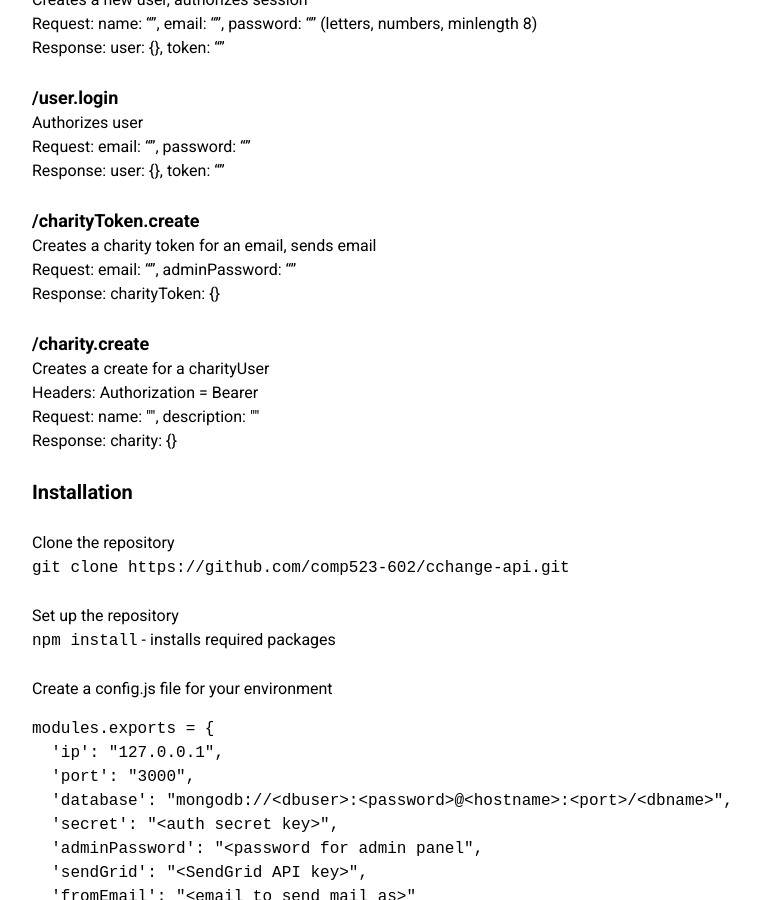
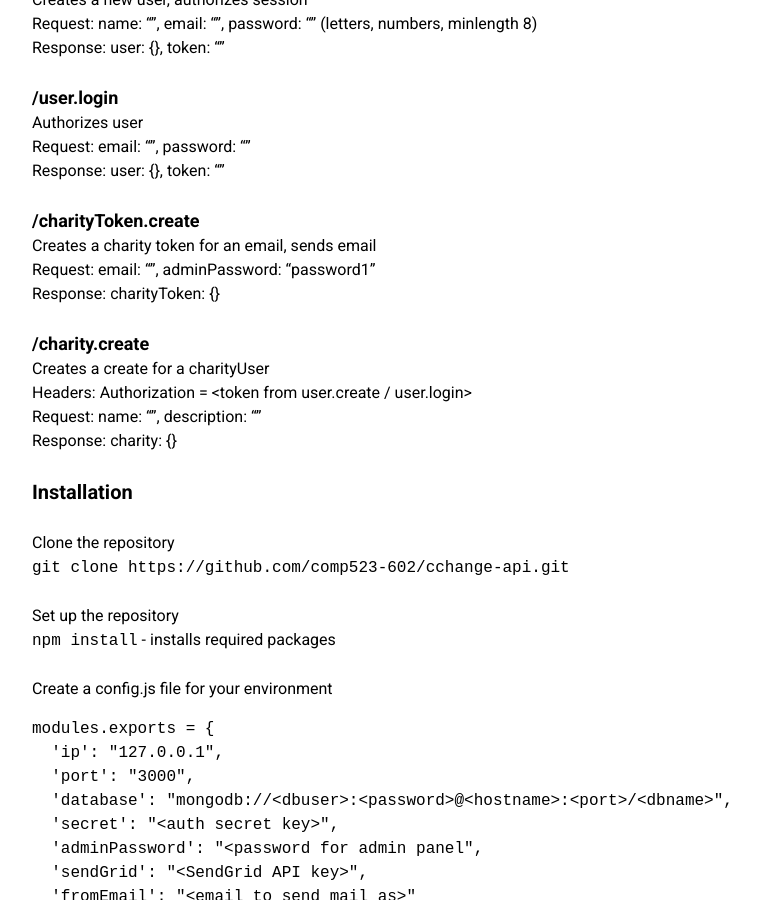
Before and after one commit to comp523-602/cchange-project, a Jekyll site: the page built from back-end-docs.markdown, in a window 1280 px wide and 900 px high, scrolled down 452 px. Shown: the whole window, without its empty margins (208-967 px from the left). Built offline with Jekyll 4.4.1, drawn with Linux system fonts in a browser that asks for light colours.

Commit message:
Updated Back End Docs

```diff
--- a/back-end-docs.markdown
+++ b/back-end-docs.markdown
@@ -27,12 +27,12 @@ Response: user: {}, token: ""
 
 ### /charityToken.create
 Creates a charity token for an email, sends email
-Request: email: "", adminPassword: ""
+Request: email: "", adminPassword: "password1"
 Response: charityToken: {}
 
 ### /charity.create
 Creates a create for a charityUser
-Headers: Authorization = Bearer <token>
+Headers: Authorization = <token from user.create / user.login>
 Request: name: "", description: ""
 Response: charity: {}
 
```
